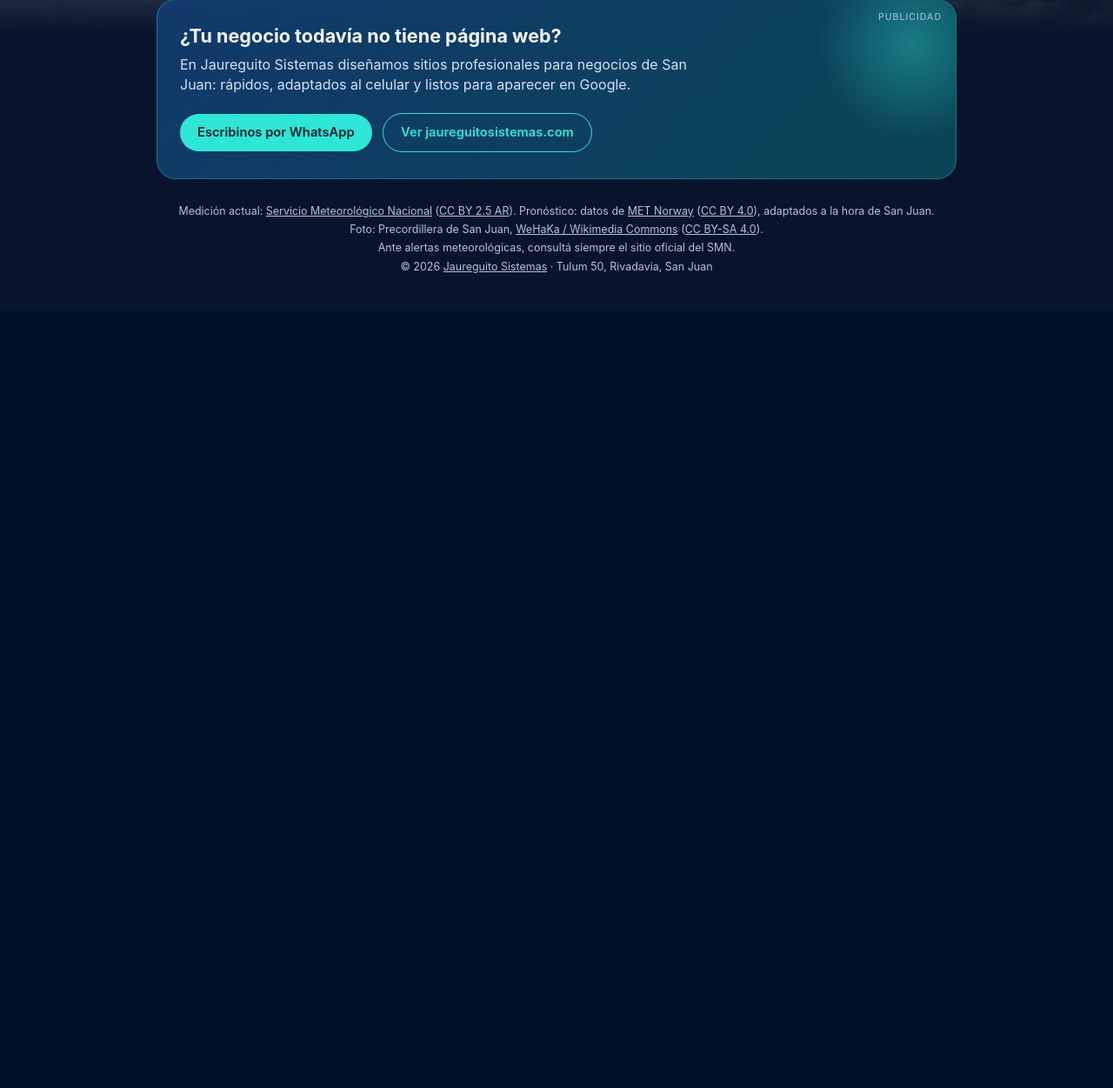
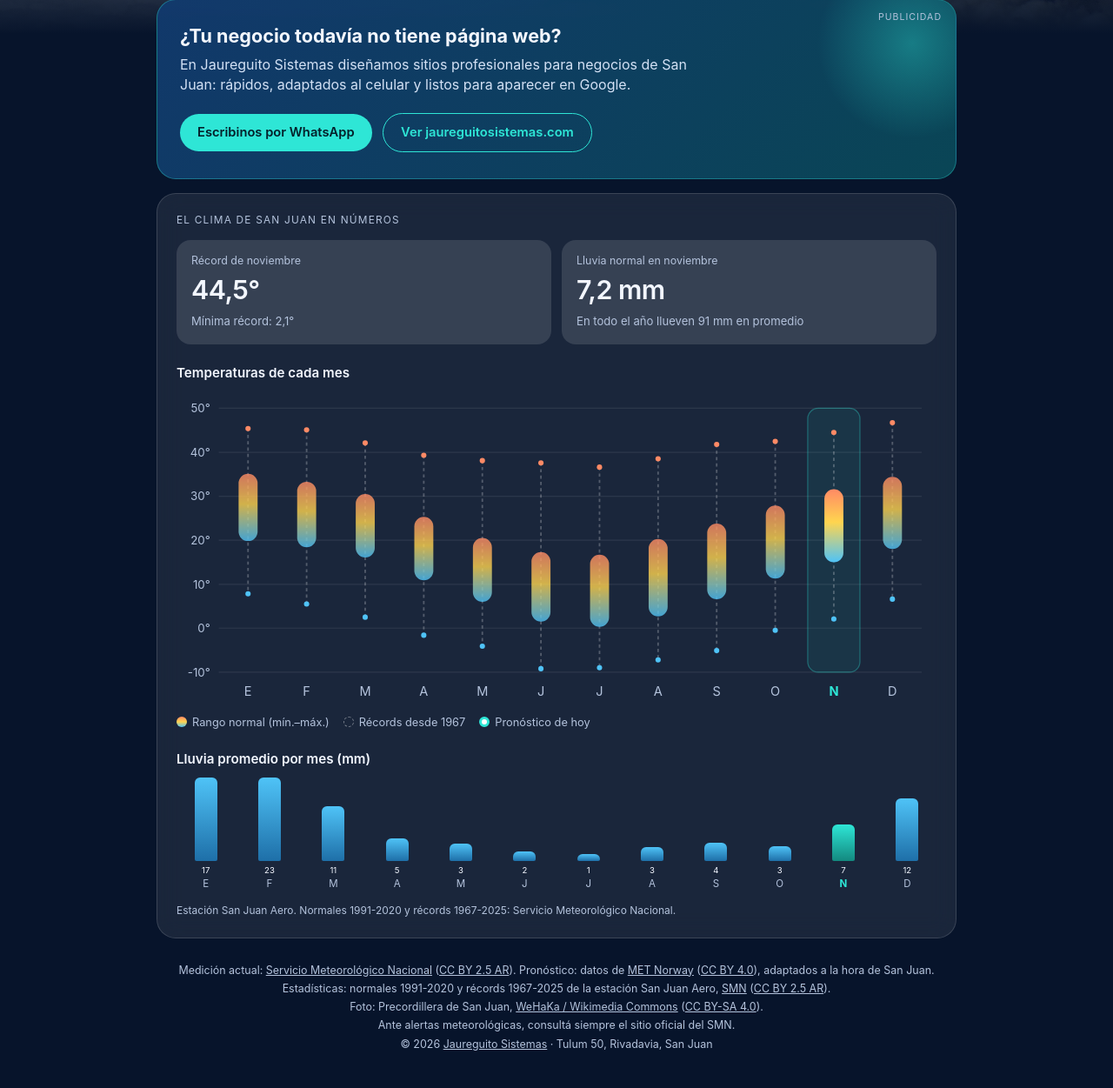
Before and after one commit to gjaureguito/jaureguito-clima, a PHP site: page / in a window 1280 px wide. Shown: the part 665-1916 px from the top of the page at 87% size. Before the commit the page ends 979 px from the top, so only its background shows below. Run offline with PHP 8.4, Linux system fonts and the light colour scheme; data that the repository does not hold is empty.

Commit message:
Estadísticas del clima: hoy vs lo normal, récords y gráfico anual
Normales 1991-2020 y récords 1967-2025 de la estación SMN San Juan Aero (CC BY 2.5 AR).

Co-Authored-By: Claude Opus 5.5 <noreply@anthropic.com>
Claude-Session: https://claude.ai/code/session_018orXZyW7utyJqzFqup47iR

```diff
--- /dev/null
+++ b/estadisticas.php
@@ -0,0 +1,125 @@
+<?php
+/**
+ * Estadísticas climáticas de San Juan (estación SMN San Juan Aero, OMM 87311).
+ *
+ * Fuente: Servicio Meteorológico Nacional, "Estadísticas de largo plazo" (smn.gob.ar/estadisticas),
+ * licencia CC BY 2.5 AR. Gráficos de origen: CRC-SAS para el SMN.
+ *  - Normales: valores climatológicos medios 1991-2020.
+ *  - Récords: temperaturas extremas diarias 1967-2025.
+ * Son valores fijos (cambian cada 10 años con la nueva normal), por eso van escritos acá.
+ */
+declare(strict_types=1);
+
+const MESES = ['enero', 'febrero', 'marzo', 'abril', 'mayo', 'junio', 'julio', 'agosto', 'septiembre', 'octubre', 'noviembre', 'diciembre'];
+const MESES_CORTOS = ['E', 'F', 'M', 'A', 'M', 'J', 'J', 'A', 'S', 'O', 'N', 'D'];
+
+const NORMAL_MAX    = [35.1, 33.3, 30.5, 25.3, 20.5, 17.3, 16.7, 20.3, 23.8, 27.9, 31.6, 34.4];
+const NORMAL_MIN    = [19.8, 18.4, 16.1, 10.9, 6.0, 1.5, 0.3, 2.7, 6.6, 11.3, 15.0, 18.0];
+const NORMAL_LLUVIA = [17.4, 22.5, 10.8, 4.6, 3.4, 1.8, 1.3, 2.6, 3.7, 2.9, 7.2, 12.4];
+const RECORD_MAX    = [45.4, 45.1, 42.1, 39.3, 38.1, 37.6, 36.6, 38.5, 41.8, 42.5, 44.5, 46.7];
+const RECORD_MIN    = [7.8, 5.5, 2.5, -1.6, -4.1, -9.2, -9.0, -7.2, -5.1, -0.5, 2.1, 6.6];
+
+function dec(float $v, int $d = 1): string
+{
+    return number_format($v, $d, ',', '.');
+}
+
+function diferencia(float $v): string
+{
+    $r = round($v);
+    return ($r > 0 ? '+' : ($r < 0 ? '−' : '±')) . abs($r) . '°';
+}
+
+/** Gráfico anual en SVG: rango normal (mín–máx) por mes, récords y el pronóstico de hoy. */
+function grafico_anual(int $mes, ?float $hoyMax, ?float $hoyMin): string
+{
+    $W = 720; $H = 300; $izq = 40; $der = 14; $arr = 16; $abj = 34;
+    $tMin = -10; $tMax = 50;
+    $ancho = ($W - $izq - $der) / 12;
+    $y = fn(float $t) => $arr + ($tMax - $t) / ($tMax - $tMin) * ($H - $arr - $abj);
+
+    $s = '<svg class="graf" viewBox="0 0 ' . $W . ' ' . $H . '" role="img" aria-label="Temperaturas normales y récords de San Juan por mes">';
+    $s .= '<defs><linearGradient id="gNormal" x1="0" y1="1" x2="0" y2="0"><stop offset="0" stop-color="#4fc3f7"/><stop offset=".55" stop-color="#ffd54f"/><stop offset="1" stop-color="#ff8a65"/></linearGradient></defs>';
+    for ($t = -10; $t <= 50; $t += 10) {
+        $yy = round($y($t), 1);
+        $s .= '<line x1="' . $izq . '" x2="' . ($W - $der) . '" y1="' . $yy . '" y2="' . $yy . '" class="graf-grid"/>';
+        $s .= '<text x="' . ($izq - 8) . '" y="' . ($yy + 4) . '" class="graf-eje" text-anchor="end">' . $t . '°</text>';
+    }
+    for ($m = 0; $m < 12; $m++) {
+        $cx = $izq + $ancho * $m + $ancho / 2;
+        $actual = $m === $mes;
+        if ($actual) {
+            $s .= '<rect x="' . round($cx - $ancho / 2 + 3, 1) . '" y="' . $arr . '" width="' . round($ancho - 6, 1) . '" height="' . ($H - $arr - $abj) . '" rx="10" class="graf-actual" data-actual="1"/>';
+        }
+        // récords: línea fina de la mínima a la máxima absoluta
+        $s .= '<line x1="' . $cx . '" x2="' . $cx . '" y1="' . round($y(RECORD_MAX[$m]), 1) . '" y2="' . round($y(RECORD_MIN[$m]), 1) . '" class="graf-record"/>';
+        $s .= '<circle cx="' . $cx . '" cy="' . round($y(RECORD_MAX[$m]), 1) . '" r="2.5" class="graf-record-max"><title>Récord máximo de ' . MESES[$m] . ': ' . dec(RECORD_MAX[$m]) . '°</title></circle>';
+        $s .= '<circle cx="' . $cx . '" cy="' . round($y(RECORD_MIN[$m]), 1) . '" r="2.5" class="graf-record-min"><title>Récord mínimo de ' . MESES[$m] . ': ' . dec(RECORD_MIN[$m]) . '°</title></circle>';
+        // rango normal
+        $y1 = $y(NORMAL_MAX[$m]); $y2 = $y(NORMAL_MIN[$m]);
+        $s .= '<rect x="' . round($cx - 9, 1) . '" y="' . round($y1, 1) . '" width="18" height="' . round($y2 - $y1, 1) . '" rx="9" fill="url(#gNormal)" opacity="' . ($actual ? '1' : '.8') . '"><title>' . ucfirst(MESES[$m]) . ': máxima normal ' . dec(NORMAL_MAX[$m]) . '°, mínima normal ' . dec(NORMAL_MIN[$m]) . '°</title></rect>';
+        $s .= '<text x="' . $cx . '" y="' . ($H - 12) . '" class="graf-mes' . ($actual ? ' es-actual' : '') . '" text-anchor="middle">' . MESES_CORTOS[$m] . '</text>';
+        if ($actual) {
+            foreach ([[$hoyMax, 'Máxima'], [$hoyMin, 'Mínima']] as [$v, $nom]) {
+                if ($v !== null) {
+                    $s .= '<circle cx="' . $cx . '" cy="' . round($y($v), 1) . '" r="6" class="graf-hoy"><title>' . $nom . ' pronosticada hoy: ' . round($v) . '°</title></circle>';
+                }
+            }
+        }
+    }
+    return $s . '</svg>';
+}
+
+function seccion_estadisticas(?array $met): string
+{
+    $tz = new DateTimeZone(CLIMA_TZ);
+    $mes = (int) (new DateTimeImmutable('now', $tz))->format('n') - 1;
+    $hoy = $met['dias'][0] ?? null;
+    $hoyMax = isset($hoy['max']) ? (float) $hoy['max'] : null;
+    $hoyMin = isset($hoy['min']) ? (float) $hoy['min'] : null;
+    $nombreMes = MESES[$mes];
+    $lluviaAnual = array_sum(NORMAL_LLUVIA);
+
+    $tarjetas = '';
+    if ($hoyMax !== null) {
+        $d = $hoyMax - NORMAL_MAX[$mes];
+        $clase = $d >= 1 ? 'calido' : ($d <= -1 ? 'frio' : '');
+        $tarjetas .= '<div class="stat ' . $clase . '"><small>Máxima de hoy</small><b>' . diferencia($d) . '</b>'
+            . '<span>' . round($hoyMax) . '° contra ' . dec(NORMAL_MAX[$mes]) . '° normal en ' . $nombreMes . '</span></div>';
+    }
+    if ($hoyMin !== null) {
+        $d = $hoyMin - NORMAL_MIN[$mes];
+        $clase = $d >= 1 ? 'calido' : ($d <= -1 ? 'frio' : '');
+        $tarjetas .= '<div class="stat ' . $clase . '"><small>Mínima de hoy</small><b>' . diferencia($d) . '</b>'
+            . '<span>' . round($hoyMin) . '° contra ' . dec(NORMAL_MIN[$mes]) . '° normal en ' . $nombreMes . '</span></div>';
+    }
+    $falta = $hoyMax !== null ? RECORD_MAX[$mes] - $hoyMax : null;
+    $tarjetas .= '<div class="stat"><small>Récord de ' . $nombreMes . '</small><b>' . dec(RECORD_MAX[$mes]) . '°</b>'
+        . '<span>' . ($falta !== null && $falta <= 8
+            ? ($falta <= 0 ? '¡Hoy se podría superar el récord!' : 'Hoy estamos a ' . dec($falta) . '° del récord')
+            : 'Mínima récord: ' . dec(RECORD_MIN[$mes]) . '°') . '</span></div>';
+    $tarjetas .= '<div class="stat"><small>Lluvia normal en ' . $nombreMes . '</small><b>' . dec(NORMAL_LLUVIA[$mes]) . ' mm</b>'
+        . '<span>En todo el año llueven ' . dec($lluviaAnual, 0) . ' mm en promedio</span></div>';
+
+    // Lluvia: barras por mes
+    $maxLl = max(NORMAL_LLUVIA);
+    $lluvia = '';
+    foreach (NORMAL_LLUVIA as $m => $mm) {
+        $h = max(4, round($mm / $maxLl * 100));
+        $lluvia .= '<div class="ll' . ($m === $mes ? ' es-actual' : '') . '" title="' . ucfirst(MESES[$m]) . ': ' . dec($mm) . ' mm">'
+            . '<i style="height:' . $h . '%"></i><small>' . dec($mm, 0) . '</small><span>' . MESES_CORTOS[$m] . '</span></div>';
+    }
+
+    return '<section class="card">'
+        . '<div class="lbl">El clima de San Juan en números</div>'
+        . '<div class="stats-grid">' . $tarjetas . '</div>'
+        . '<h2 class="sub">Temperaturas de cada mes</h2>'
+        . '<div class="graf-wrap" data-mes="' . $mes . '">' . grafico_anual($mes, $hoyMax, $hoyMin) . '</div>'
+        // En celular el gráfico se desplaza: centrarlo en el mes actual
+        . '<script>document.querySelectorAll(".graf-wrap").forEach(function(w){var m=+w.dataset.mes;var r=w.querySelector("[data-actual]");if(r){w.scrollLeft=r.getBoundingClientRect().left-w.getBoundingClientRect().left+w.scrollLeft-w.clientWidth/2+r.getBoundingClientRect().width/2;}});</script>'
+        . '<div class="leyenda"><span><i class="lg-normal"></i>Rango normal (mín.–máx.)</span><span><i class="lg-record"></i>Récords desde 1967</span><span><i class="lg-hoy"></i>Pronóstico de hoy</span></div>'
+        . '<h2 class="sub">Lluvia promedio por mes (mm)</h2>'
+        . '<div class="lluvia">' . $lluvia . '</div>'
+        . '<p class="fuente">Estación San Juan Aero. Normales 1991-2020 y récords 1967-2025: Servicio Meteorológico Nacional.</p>'
+        . '</section>';
+}
--- a/index.php
+++ b/index.php
@@ -1,6 +1,7 @@
 <?php
 declare(strict_types=1);
 require __DIR__ . '/clima.php';
+require __DIR__ . '/estadisticas.php';
 
 header('Cache-Control: public, max-age=600');
 
@@ -104,6 +105,36 @@ $fechaTexto = ucfirst(dia_semana($fechaHoy)) . ' ' . $fechaHoy->format('j') . '
   .btn.wa{background:var(--acc);color:#04202a}
   .btn.ol{border:1px solid var(--acc);color:var(--acc)}
 
+  /* Estadísticas */
+  .stats-grid{display:grid;grid-template-columns:repeat(auto-fit,minmax(180px,1fr));gap:12px;margin-bottom:22px}
+  .stat{background:var(--glass2);border-radius:16px;padding:14px 16px;border:1px solid transparent}
+  .stat small{display:block;color:var(--mut);font-size:.78rem}
+  .stat b{display:block;font-size:1.9rem;font-weight:600;letter-spacing:-.5px;margin:2px 0}
+  .stat span{color:var(--mut);font-size:.82rem}
+  .stat.calido{border-color:rgba(255,138,101,.45)}.stat.calido b{color:#ffab91}
+  .stat.frio{border-color:rgba(79,195,247,.45)}.stat.frio b{color:#81d4fa}
+  .sub{font-size:.95rem;font-weight:600;margin:6px 0 10px}
+  .graf-wrap{overflow-x:auto;scrollbar-color:var(--line) transparent}
+  .graf{width:100%;min-width:560px;height:auto;display:block}
+  .graf-grid{stroke:rgba(255,255,255,.08)}
+  .graf-eje{fill:var(--mut);font-size:11px}
+  .graf-mes{fill:var(--mut);font-size:12px}.graf-mes.es-actual{fill:var(--acc);font-weight:700}
+  .graf-actual{fill:rgba(46,230,214,.08);stroke:rgba(46,230,214,.35)}
+  .graf-record{stroke:rgba(255,255,255,.25);stroke-width:1.5;stroke-dasharray:3 3}
+  .graf-record-max{fill:#ff8a65}.graf-record-min{fill:#4fc3f7}
+  .graf-hoy{fill:#fff;stroke:var(--acc);stroke-width:3}
+  .leyenda{display:flex;flex-wrap:wrap;gap:16px;color:var(--mut);font-size:.8rem;margin:8px 0 22px}
+  .leyenda i{display:inline-block;width:12px;height:12px;border-radius:6px;margin-right:6px;vertical-align:-1px}
+  .lg-normal{background:linear-gradient(0deg,#4fc3f7,#ffd54f,#ff8a65)}
+  .lg-record{border:1.5px dashed rgba(255,255,255,.4)}
+  .lg-hoy{background:#fff;border:3px solid var(--acc)}
+  .lluvia{display:grid;grid-template-columns:repeat(12,1fr);gap:6px;align-items:end;height:130px}
+  .ll{display:flex;flex-direction:column;align-items:center;justify-content:flex-end;height:100%;font-size:.72rem;color:var(--mut)}
+  .ll i{width:70%;max-width:26px;border-radius:6px 6px 2px 2px;background:linear-gradient(180deg,#4fc3f7,#1e6fa8);display:block}
+  .ll small{margin-top:4px;color:var(--txt)}
+  .ll.es-actual i{background:linear-gradient(180deg,var(--acc),#13897f)}.ll.es-actual span{color:var(--acc);font-weight:700}
+  .fuente{color:var(--mut);font-size:.75rem;margin-top:14px}
+
   footer{color:var(--mut);font-size:.78rem;text-align:center;margin-top:26px;line-height:1.7}
   footer a{color:var(--mut)}
   .err{color:var(--mut)}
@@ -202,9 +233,12 @@ $fechaTexto = ucfirst(dia_semana($fechaHoy)) . ' ' . $fechaHoy->format('j') . '
 </section>
 <?php endif; ?>
 
+<?= seccion_estadisticas($met) ?>
+
 <footer>
   <p>Medición actual: <a href="https://www.smn.gob.ar/" rel="noopener">Servicio Meteorológico Nacional</a> (<a href="https://creativecommons.org/licenses/by/2.5/ar/" rel="noopener">CC BY 2.5 AR</a>).
   Pronóstico: datos de <a href="https://www.met.no/en" rel="noopener">MET Norway</a> (<a href="https://creativecommons.org/licenses/by/4.0/" rel="noopener">CC BY 4.0</a>), adaptados a la hora de San Juan.</p>
+  <p>Estadísticas: normales 1991-2020 y récords 1967-2025 de la estación San Juan Aero, <a href="https://www.smn.gob.ar/estadisticas" rel="noopener">SMN</a> (<a href="https://creativecommons.org/licenses/by/2.5/ar/" rel="noopener">CC BY 2.5 AR</a>).</p>
   <p>Foto: Precordillera de San Juan, <a href="<?= e($fotoArchivo) ?>" rel="noopener">WeHaKa / Wikimedia Commons</a> (<a href="https://creativecommons.org/licenses/by-sa/4.0/" rel="noopener">CC BY-SA 4.0</a>).</p>
   <p>Ante alertas meteorológicas, consultá siempre el sitio oficial del SMN.</p>
   <p>© <?= date('Y') ?> <a href="<?= e($web) ?>">Jaureguito Sistemas</a> · Tulum 50, Rivadavia, San Juan</p>
```
Also changed, not shown: README.md.
